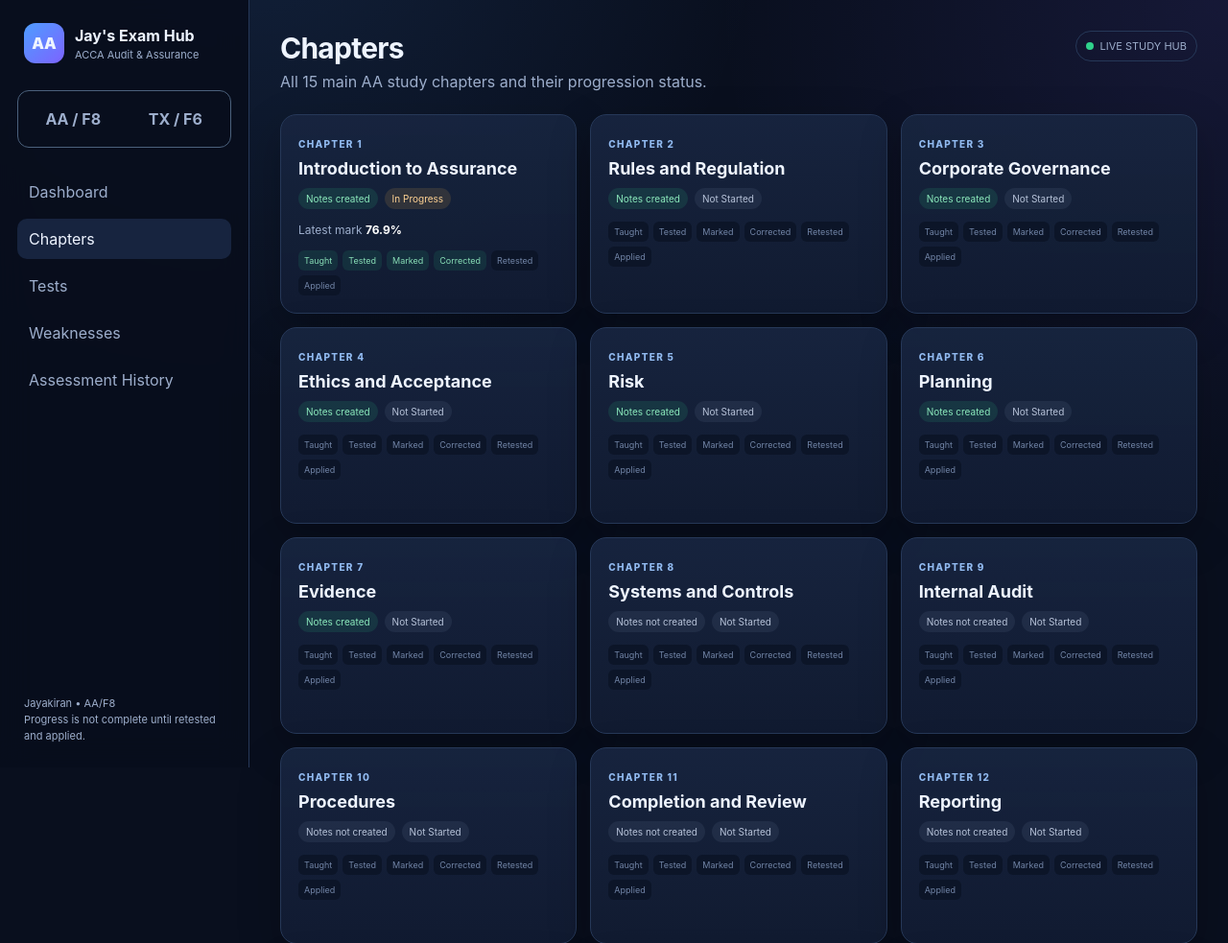
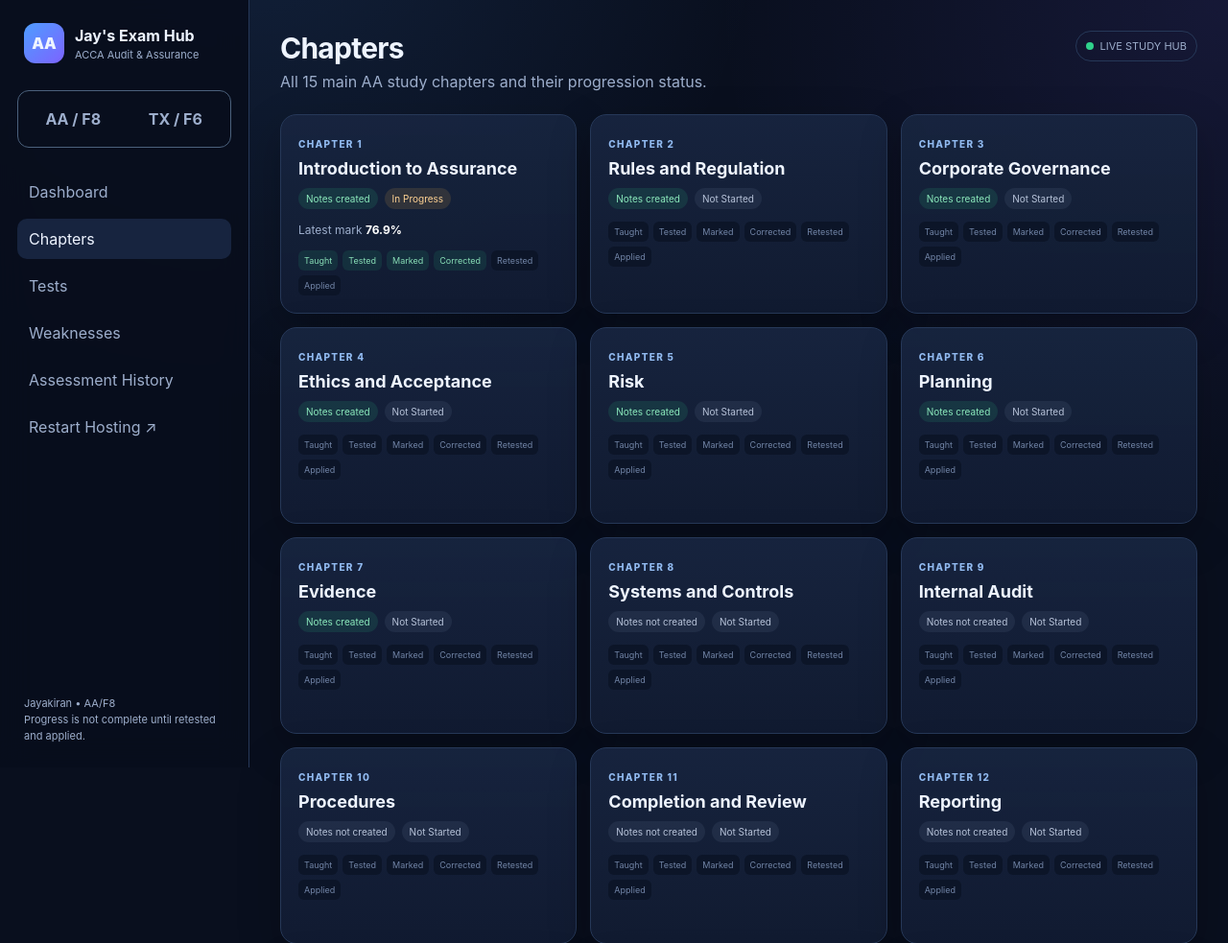
Before and after one commit to fighterzsuper-droid/ChapterTracker, a Flask app: page /chapters in a window 1280 px wide. Shown: the top 983 px of the page at 96% size. Run offline with Flask 3, Linux system fonts and the light colour scheme; data comes from the database, SQL or seed files in the repository.

Commit message:
Add hosting restart dashboard link to AA sidebar

```diff
--- a/templates/base.html
+++ b/templates/base.html
@@ -20,6 +20,7 @@
       <a class="{{ 'active' if request.endpoint in ['tests','take_test'] else '' }}" href="{{ url_for('tests') }}">Tests</a>
       <a class="{{ 'active' if request.endpoint == 'weaknesses' else '' }}" href="{{ url_for('weaknesses') }}">Weaknesses</a>
       <a class="{{ 'active' if request.endpoint in ['attempts','attempt_result'] else '' }}" href="{{ url_for('attempts') }}">Assessment History</a>
+      <a href="https://bot-hosting.net/dashboard" target="_blank" rel="noopener noreferrer" title="Open Bot-Hosting to restart the deployment">Restart Hosting ↗</a>
     </nav>
     <div class="sidebar-foot">Jayakiran • AA/F8<br>Progress is not complete until retested and applied.</div>
   </aside>
```
